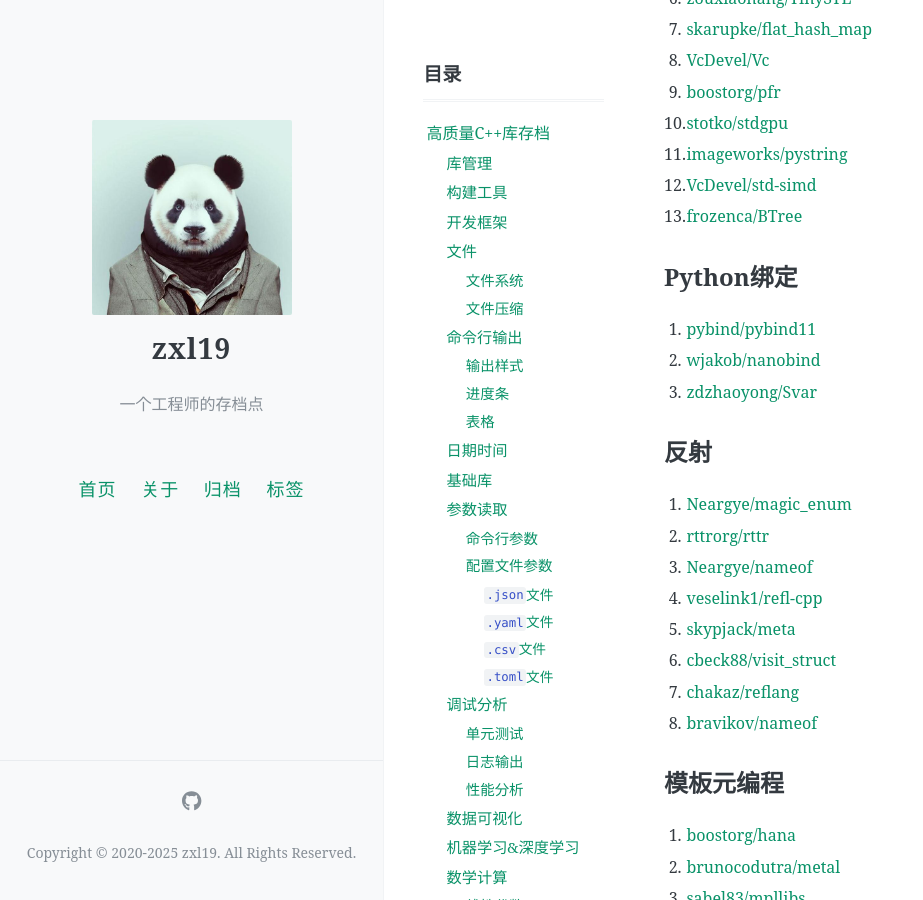
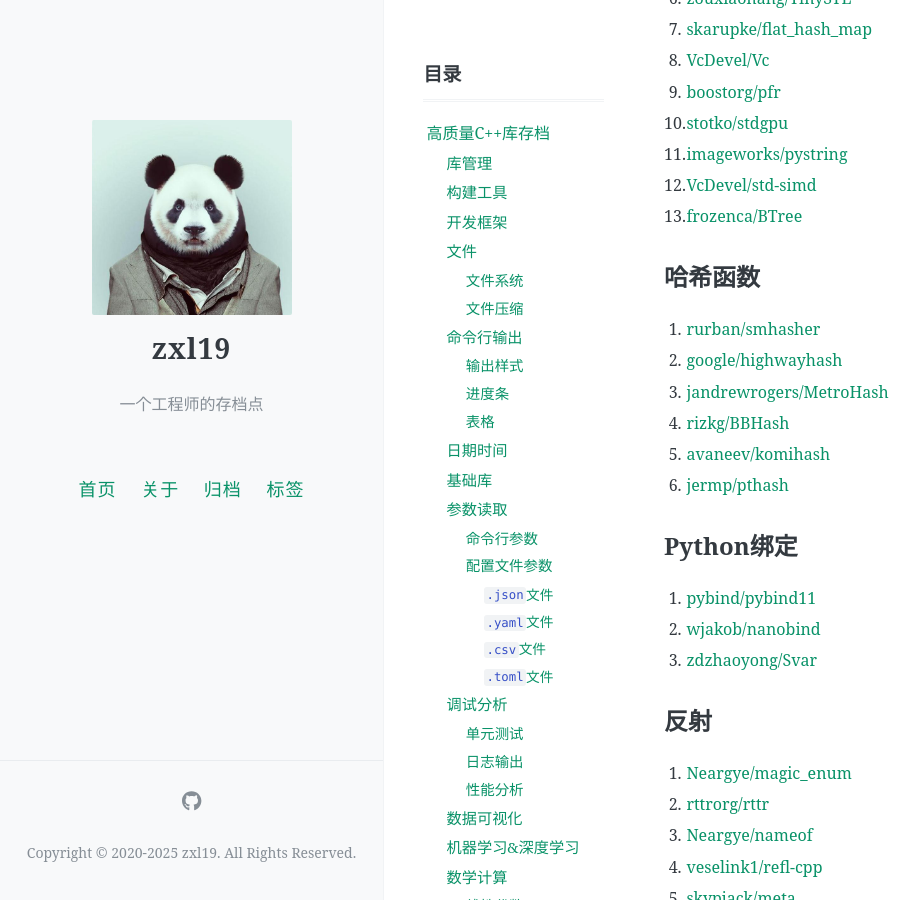
Before and after one commit to zxl19/zxl19.github.io, a Jekyll site: the page built from _posts/2021-06-01-cpp-library.md, in a window 1280 px wide and 900 px high, scrolled down 10600 px. Shown: the whole window, without its empty margins (0-923 px from the left). Built offline with Jekyll 4.4.1, drawn with Linux system fonts in a browser that asks for light colours; comment, search, counter and statistics services are not loaded.

Commit message:
Update Posts

```diff
--- a/_posts/2021-06-01-cpp-library.md
+++ b/_posts/2021-06-01-cpp-library.md
@@ -379,6 +379,15 @@ pinned: false
 12. [VcDevel/std-simd](https://github.com/VcDevel/std-simd)
 13. [frozenca/BTree](https://github.com/frozenca/BTree)
 
+## 哈希函数
+
+1. [rurban/smhasher](https://github.com/rurban/smhasher)
+2. [google/highwayhash](https://github.com/google/highwayhash)
+3. [jandrewrogers/MetroHash](https://github.com/jandrewrogers/MetroHash)
+4. [rizkg/BBHash](https://github.com/rizkg/BBHash)
+5. [avaneev/komihash](https://github.com/avaneev/komihash)
+6. [jermp/pthash](https://github.com/jermp/pthash)
+
 ## Python绑定
 
 1. [pybind/pybind11](https://github.com/pybind/pybind11)
```
Also changed, not shown: _posts/.2021-09-24-wish-list.md (+1 -1 lines), _posts/2021-05-25-slam-tool.md (+8 -0 lines), _posts/2023-03-28-python-package.md (+3 -1 lines).
